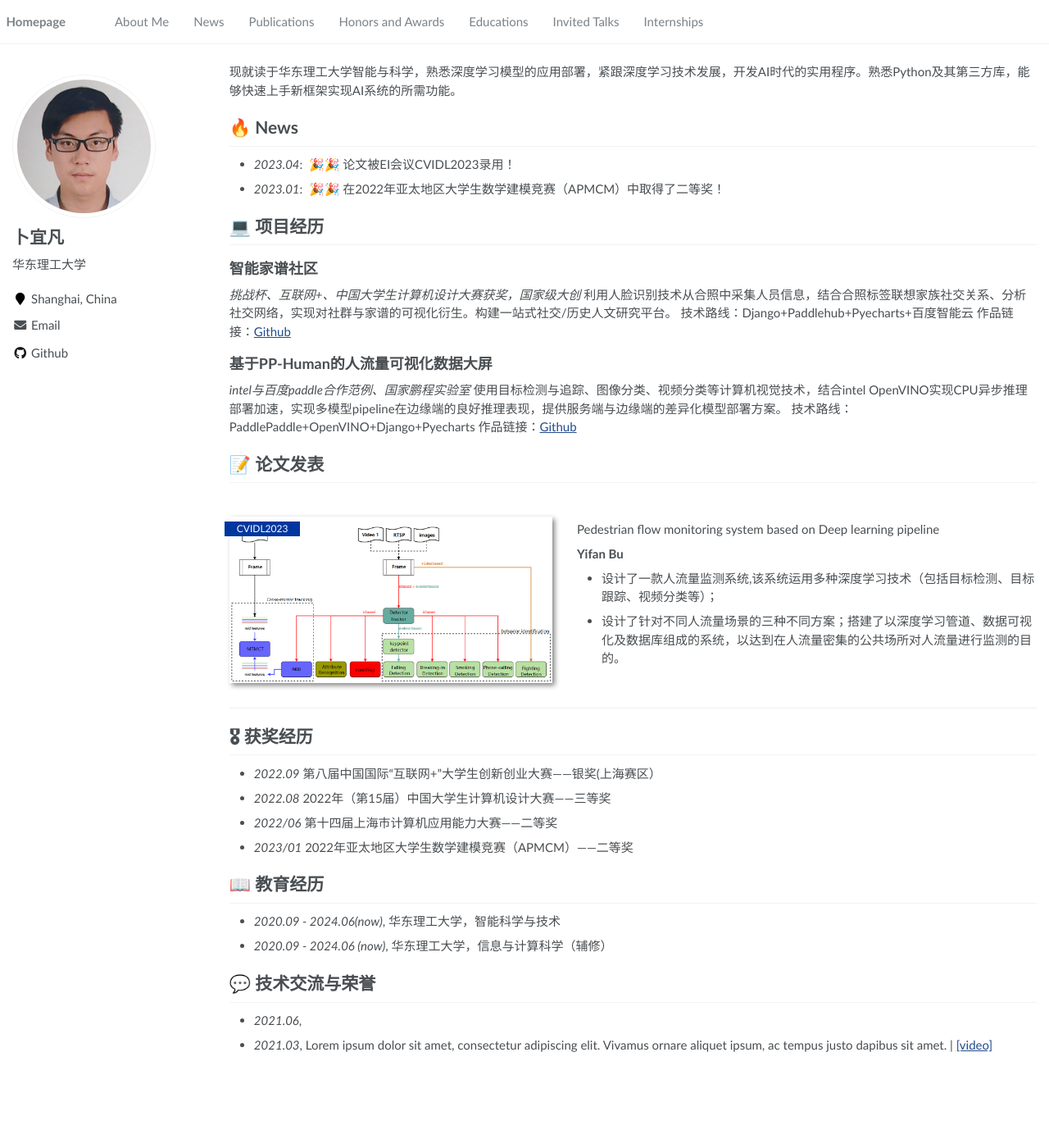
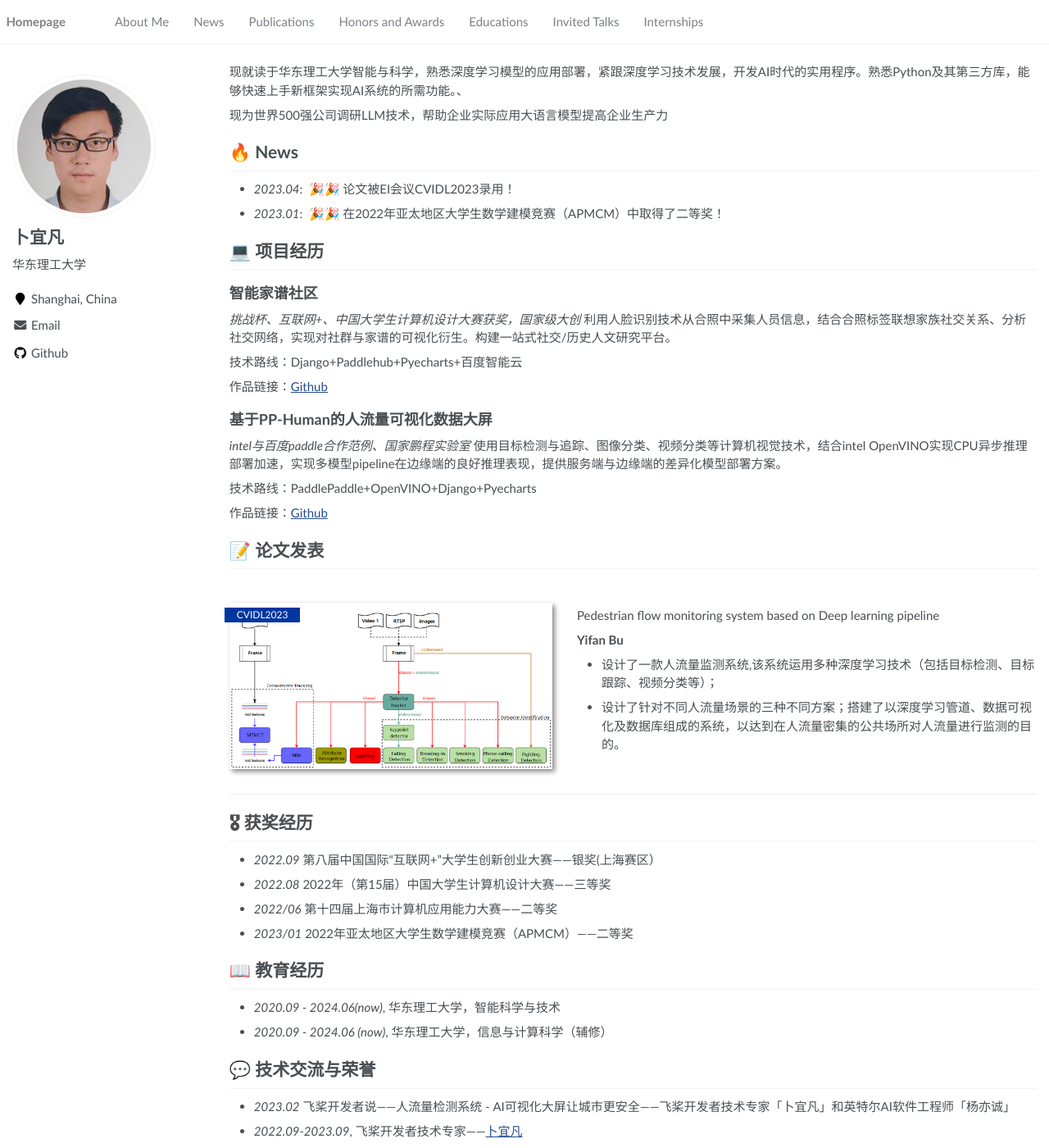
Before and after one commit to KirigiriSuzumiya/KirigiriSuzumiya.github.io, a Jekyll site: the page built from _pages/about.md, in a window 1280 px wide and 1400 px high. Shown: the whole window at 82% size. Built offline with Jekyll 4.4.1, drawn with Linux system fonts in a browser that asks for light colours.

Commit message:
Update about.md

```diff
--- a/_pages/about.md
+++ b/_pages/about.md
@@ -17,7 +17,9 @@ redirect_from:
 
 <span class='anchor' id='about-me'></span>
 
-现就读于华东理工大学智能与科学，熟悉深度学习模型的应用部署，紧跟深度学习技术发展，开发AI时代的实用程序。熟悉Python及其第三方库，能够快速上手新框架实现AI系统的所需功能。
+现就读于华东理工大学智能与科学，熟悉深度学习模型的应用部署，紧跟深度学习技术发展，开发AI时代的实用程序。熟悉Python及其第三方库，能够快速上手新框架实现AI系统的所需功能。、
+
+现为世界500强公司调研LLM技术，帮助企业实际应用大语言模型提高企业生产力
 
 
 
@@ -31,14 +33,22 @@ redirect_from:
 ## 智能家谱社区
 *挑战杯、互联网+、中国大学生计算机设计大赛获奖，国家级大创*
 利用人脸识别技术从合照中采集人员信息，结合合照标签联想家族社交关系、分析社交网络，实现对社群与家谱的可视化衍生。构建一站式社交/历史人文研究平台。
+
 技术路线：Django+Paddlehub+Pyecharts+百度智能云
+
 作品链接：[Github](https://github.com/KirigiriSuzumiya/family-tree)
+
+
 
 ## 基于PP-Human的人流量可视化数据大屏
 *intel与百度paddle合作范例、国家鹏程实验室*
 使用目标检测与追踪、图像分类、视频分类等计算机视觉技术，结合intel OpenVINO实现CPU异步推理部署加速，实现多模型pipeline在边缘端的良好推理表现，提供服务端与边缘端的差异化模型部署方案。
+
 技术路线：PaddlePaddle+OpenVINO+Django+Pyecharts
+
 作品链接：[Github](https://openi.pcl.ac.cn/boyifan/crowd_vis)
+
+
 
 
 
@@ -68,5 +78,5 @@ Pedestrian flow monitoring system based on Deep learning pipeline
 
 
 # 💬 技术交流与荣誉
-- *2021.06*,
-- *2021.03*, Lorem ipsum dolor sit amet, consectetur adipiscing elit. Vivamus ornare aliquet ipsum, ac tempus justo dapibus sit amet.  \| [\[video\]](https://github.com/)
+- *2023.02* 飞桨开发者说——人流量检测系统 - AI可视化大屏让城市更安全——飞桨开发者技术专家「卜宜凡」和英特尔AI软件工程师「杨亦诚」
+- *2022.09-2023.09*, 飞桨开发者技术专家——[卜宜凡](https://www.paddlepaddle.org.cn/ppdemd?n=/ppdemd/%E5%8D%9C%E5%AE%9C%E5%87%A1)
```
